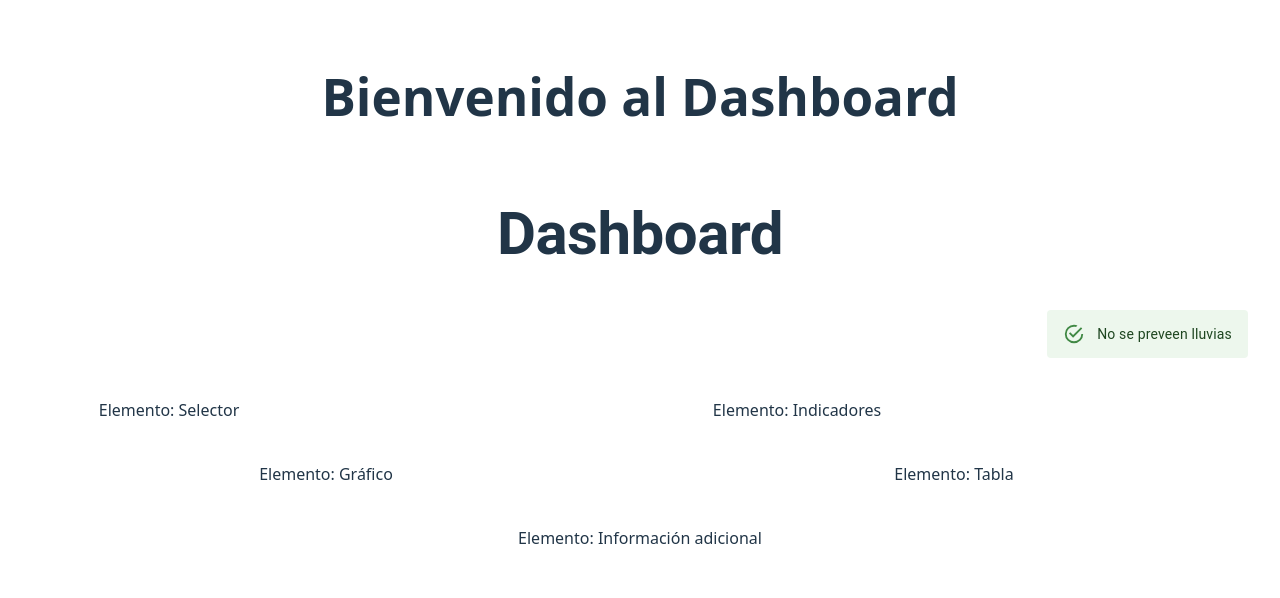
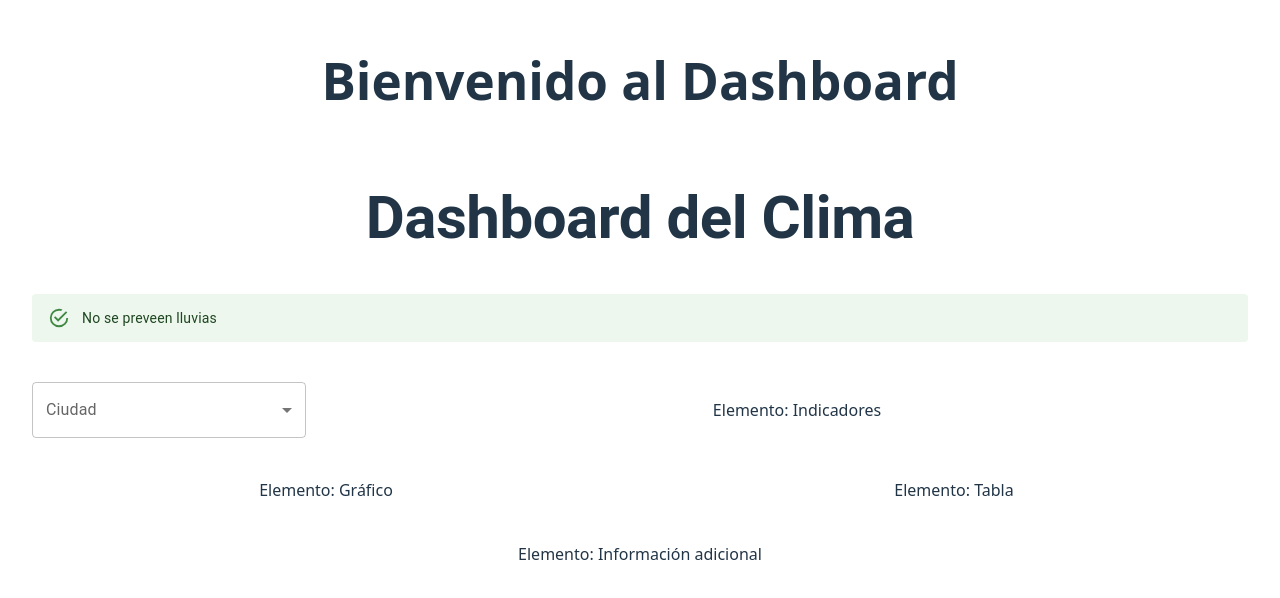
Before and after one commit to andreyariascdia/dashboard, a React (Vite) app: page / in a window 1280 px wide. Shown: the part 108-706 px from the top of the page. Built offline with nearby package versions, Linux system fonts and the light colour scheme.

Commit message:
clase s9 1 dec

```diff
--- a/src/App.tsx
+++ b/src/App.tsx
@@ -2,6 +2,7 @@
 import { Grid } from '@mui/material';
 import HeaderUI from './components/HeaderUI';
 import AlertUI from './components/AlertUI';
+import SelectorUI from './components/selectorUI';
 //import reactLogo from './assets/react.svg'
 //import viteLogo from '/vite.svg'
 import './App.css'
@@ -16,18 +17,15 @@
             <h1>Bienvenido al Dashboard</h1>
         </div>
          {/* Encabezado */}
-         <Grid size={{xs:12,md:12}}>
+         <Grid size={12}>
         <HeaderUI/>
          </Grid>
 
          {/* Alertas */}
-         <Grid size={{xs:12,md:12}}  container justifyContent="right" alignItems="center">
-          <AlertUI description="No se preveen lluvias"/>
-
-         </Grid>
+         <Grid size={12} ><AlertUI description="No se preveen lluvias"/></Grid>
 
          {/* Selector */}
-         <Grid size = {{xs:12,md:3}}>Elemento: Selector</Grid>
+         <Grid size = {{xs:12,md:3}}><SelectorUI></SelectorUI></Grid>
 
          {/* Indicadores */}
          <Grid size = {{xs:12,md:9}}>Elemento: Indicadores</Grid>
--- a/src/components/HeaderUI.tsx
+++ b/src/components/HeaderUI.tsx
@@ -5,7 +5,7 @@
             variant="h2"
             component="h1"
             sx={{fontWeight: 'bold'}}>
-            Dashboard
+            Dashboard del Clima
         </Typography>
     )
 }
--- /dev/null
+++ b/src/components/selectorUI.tsx
@@ -0,0 +1,35 @@
+import FormControl from '@mui/material/FormControl';
+import InputLabel from '@mui/material/InputLabel';
+import Select,{ type SelectChangeEvent } from '@mui/material/Select';
+import MenuItem from '@mui/material/MenuItem';
+import { useState } from 'react';
+
+export default function SelectorUI() {
+   const [cityInput, setCityInput] = useState('');
+   const handleChange = (event: SelectChangeEvent<string>) => {
+         setCityInput(event.target.value)
+       };
+return (
+   <FormControl fullWidth>
+      <InputLabel id="city-select-label">Ciudad</InputLabel>
+      <Select
+         labelId="city-select-label"
+         id="city-simple-select"
+         label="Ciudad"
+         onChange={handleChange}
+         value={cityInput}>
+         <MenuItem disabled><em>Seleccione una ciudad</em></MenuItem>
+         <MenuItem value={"guayaquil"}>Guayaquil</MenuItem>
+         <MenuItem value={"quito"}>Quito</MenuItem>
+         <MenuItem value={"manta"}>Manta</MenuItem>
+         <MenuItem value={"cuenca"}>Cuenca</MenuItem>
+      </Select>
+      {cityInput && (
+            <p>
+                Información del clima en <span style={{textTransform: 'capitalize', fontWeight: 'bold'}}>{cityInput}</span>
+            </p>
+        )}
+
+   </FormControl>
+   )
+}
```
